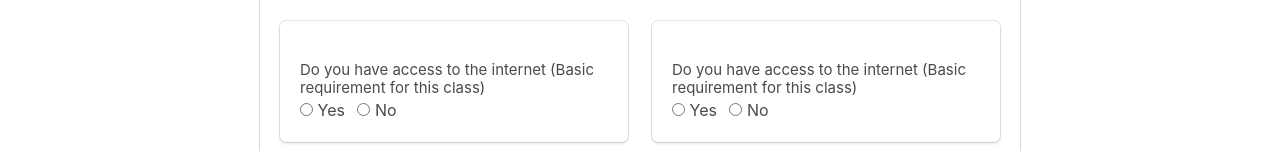
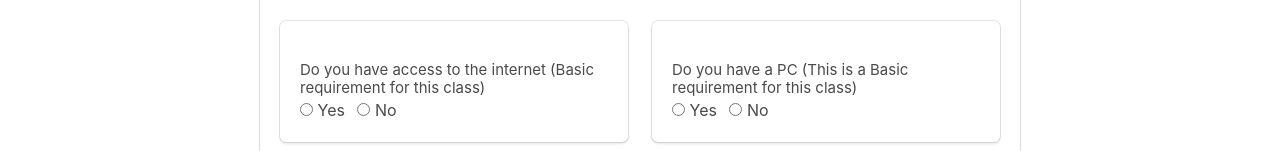
Before and after one commit to praisejahuzoma/Mobile-First-registration-form, a plain HTML site: page index.html in a window 1280 px wide. Shown: the part 959-1110 px from the top of the page. Drawn offline with nearby package versions, Linux system fonts and the light colour scheme.

Commit message:
Update index.html

```diff
--- a/index.html
+++ b/index.html
@@ -43,8 +43,6 @@
                         </div>
                           </div>
                         </div>
-
-
                     <div class="column">
                         <div class="field">
                             <label class="label">Last Name</label>
@@ -53,8 +51,6 @@
                         </div>
                           </div>
                         </div>
-
-
               </div>
             <div class="columns">
                         <div class="column ">
@@ -68,8 +64,6 @@
                                 </div>
                             </div>
                     </div>
-
-
                     <div class="column ">
                         <div class="field">
                             <label class="label">Gender</label>
@@ -82,8 +76,6 @@
                         </div>
                 </div>
            </div>
-
-
            <div class="columns">
               <div class="column ">
                   <div class="control box">
@@ -103,7 +95,7 @@
                   <div class="column ">
                     <div class="control box">
                         <section>
-                            <h2 class="subtitle " style="font-size:15px; margin-top:20px;"> Do you have access to the internet (Basic requirement for this class)</h2>
+                            <h2 class="subtitle " style="font-size:15px; margin-top:20px;"> Do you have a PC (This is a Basic requirement for this class)</h2>
                             </section>
                         <label class="radio">
                           <input type="radio" name="answer">
@@ -122,7 +114,6 @@
                                   <label class="label">Name of Parent/Guardian</label>
                                   <div>
                                       <input type="text" class="input" placeholder="Name of Parent/Guardian" required>
-
                                   </div>
                               </div>
                       </div>
```
Lines whose indentation alone changed are shown as unchanged.
